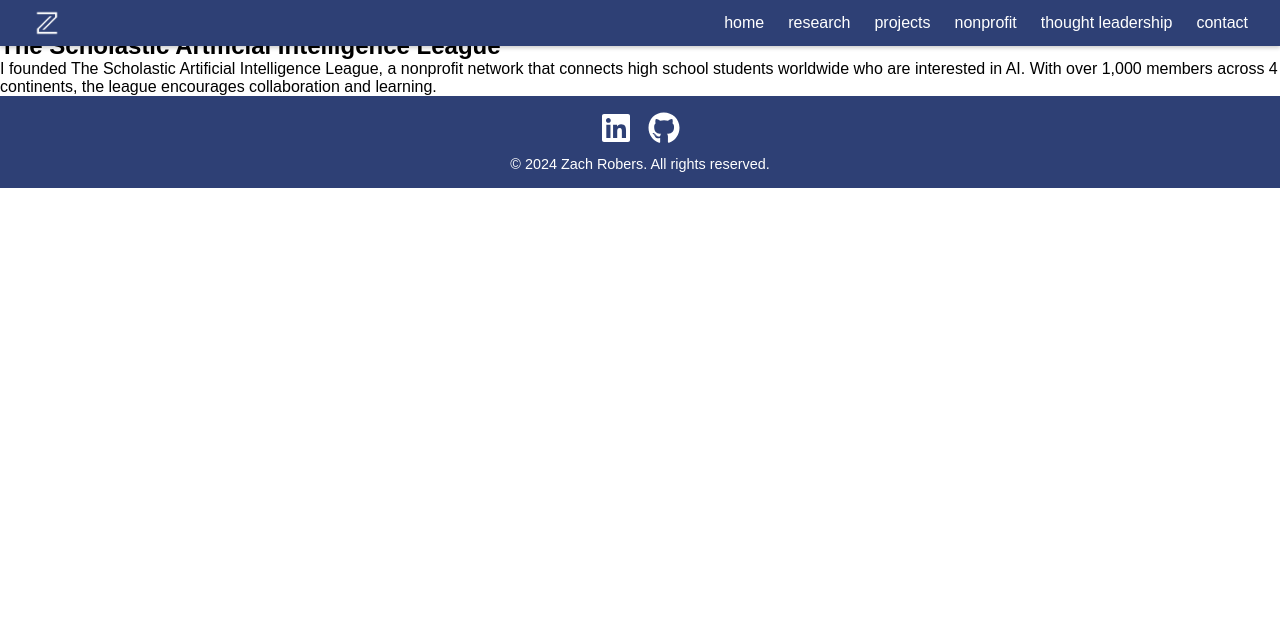
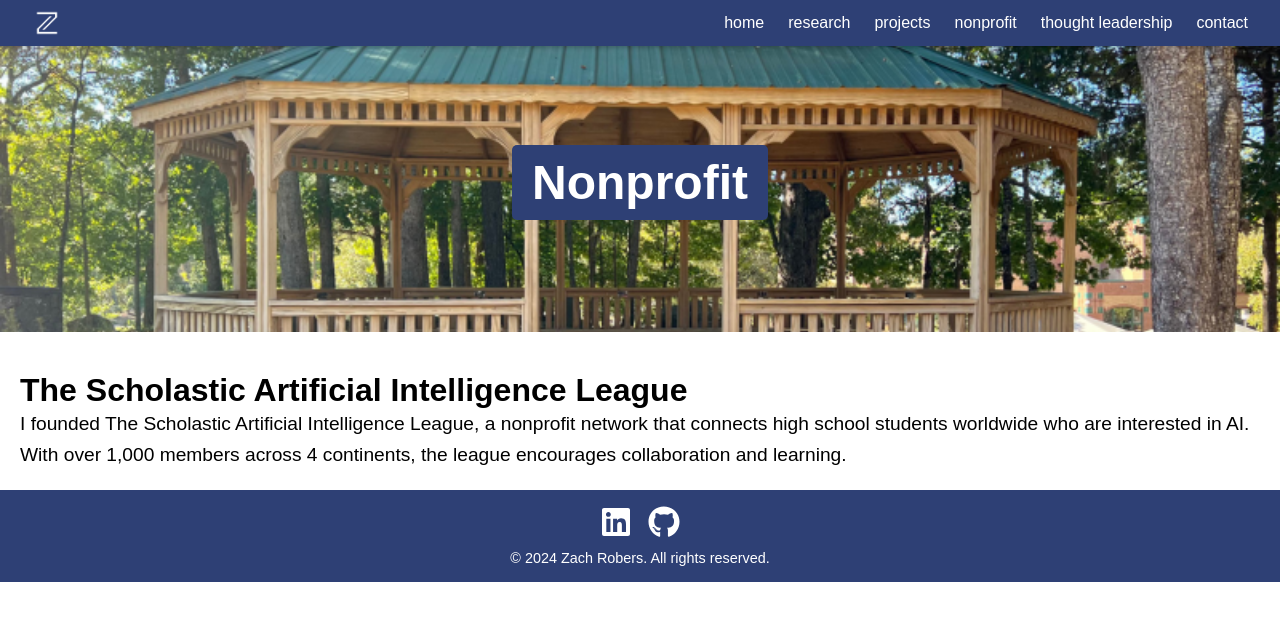
Before and after one commit to zrobers/personal-website, a React (Create React App) app: page /nonprofit in a window 1280 px wide. Shown: the top 620 px of the page. Built offline with nearby package versions, Linux system fonts and the light colour scheme.

Commit message:
nonprofit header

```diff
--- a/src/components/Nonprofit.js
+++ b/src/components/Nonprofit.js
@@ -2,14 +2,51 @@ import React from 'react';
 
 const Nonprofit = () => {
   return (
-    <div className="nonprofit">
-      <h2>The Scholastic Artificial Intelligence League</h2>
-      <p>
-        I founded The Scholastic Artificial Intelligence League, a nonprofit network that connects high school students worldwide
-        who are interested in AI. With over 1,000 members across 4 continents, the league encourages collaboration and learning.
-      </p>
+    <div>
+      <header style={styles.header}>
+        <h1 style={styles.headerText}>Nonprofit</h1>
+      </header>
+      <div style={styles.content}>
+        <h2 style={styles.title}>The Scholastic Artificial Intelligence League</h2>
+        <p style={styles.paragraph}>
+          I founded The Scholastic Artificial Intelligence League, a nonprofit network that connects high school students worldwide
+          who are interested in AI. With over 1,000 members across 4 continents, the league encourages collaboration and learning.
+        </p>
+      </div>
     </div>
   );
 };
 
+const styles = {
+  header: {
+    position: 'relative',
+    height: '300px',
+    backgroundImage: 'url("/images/gazebo.png")',
+    backgroundSize: 'cover',
+    backgroundPosition: 'center',
+    display: 'flex',
+    justifyContent: 'center',
+    alignItems: 'center',
+  },
+  headerText: {
+    color: 'white',
+    fontSize: '3rem',
+    backgroundColor: '#2e4075',
+    padding: '10px 20px',
+    borderRadius: '5px',
+  },
+  content: {
+    padding: '20px',
+    fontFamily: 'Arial, sans-serif',
+  },
+  title: {
+    marginTop: '20px',
+    fontSize: '2rem',
+  },
+  paragraph: {
+    fontSize: '1.2rem',
+    lineHeight: '1.6',
+  },
+};
+
 export default Nonprofit;
```
Also changed, not shown: public/images/gazebo.png (added).
